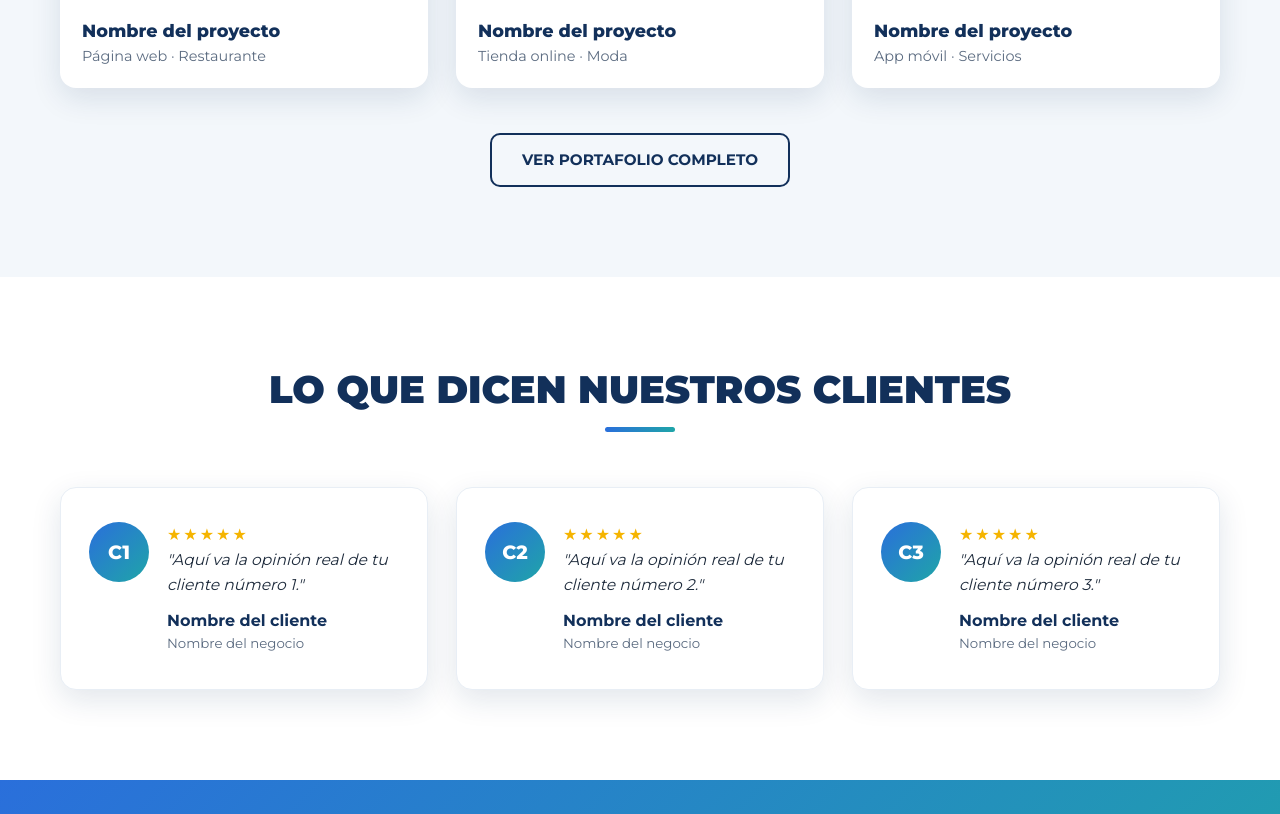
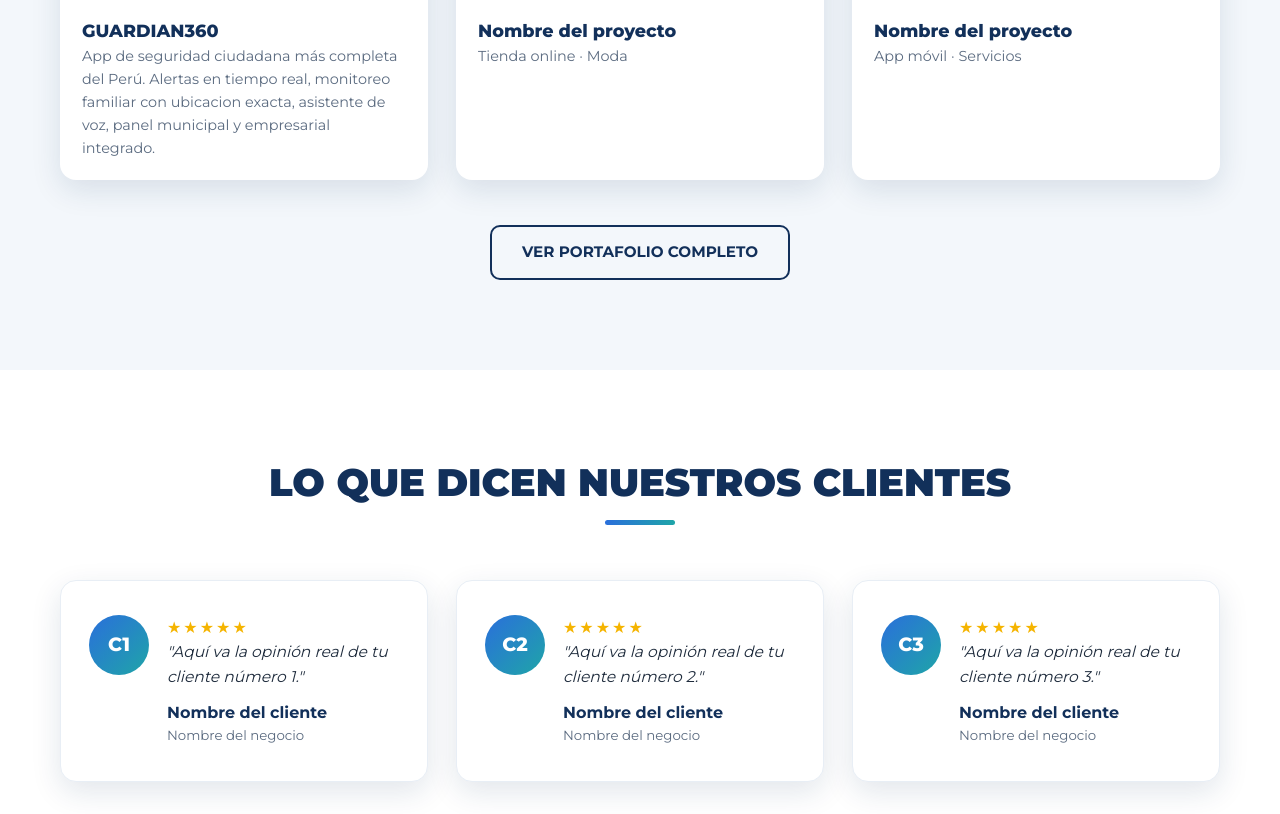
Before and after one commit to zikopro820/ziko, a plain HTML site: page index.html in a window 1280 px wide. Shown: the part 3244-4058 px from the top of the page. Drawn offline with Linux system fonts and the light colour scheme.

Commit message:
Change project name and description for GUARDIAN360
Updated project details for GUARDIAN360 with a new description.

```diff
--- a/index.html
+++ b/index.html
@@ -157,7 +157,7 @@
       <div class="grid-3">
         <a href="#" class="project reveal" data-cat="web">
           <div class="project-img"><img src="https://images.unsplash.com/photo-1460925895917-afdab827c52f?auto=format&fit=crop&w=800&q=80" alt="Nombre del proyecto" loading="lazy" onerror="this.style.display='none'"><span class="project-cat">Página Web</span></div>
-          <div class="project-info"><h3>Nombre del proyecto</h3><p>Página web · Restaurante</p></div>
+          <div class="project-info"><h3>GUARDIAN360</h3><p>App de seguridad ciudadana más completa del Perú. Alertas en tiempo real, monitoreo familiar con ubicacion exacta, asistente de voz, panel municipal y empresarial integrado.</p></div>
         </a>
         <a href="#" class="project reveal" data-cat="tienda">
           <div class="project-img"><img src="https://images.unsplash.com/photo-1441986300917-64674bd600d8?auto=format&fit=crop&w=800&q=80" alt="Nombre del proyecto" loading="lazy" onerror="this.style.display='none'"><span class="project-cat">Tienda Online</span></div>
```
